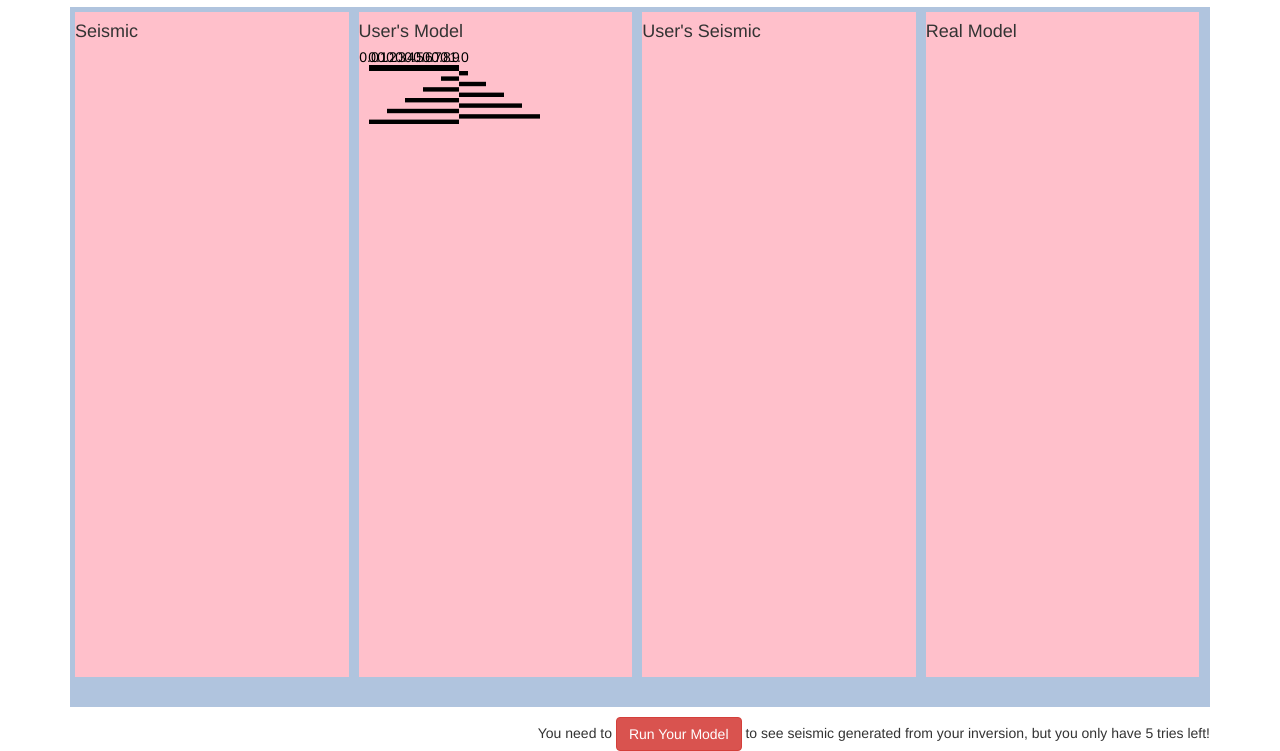
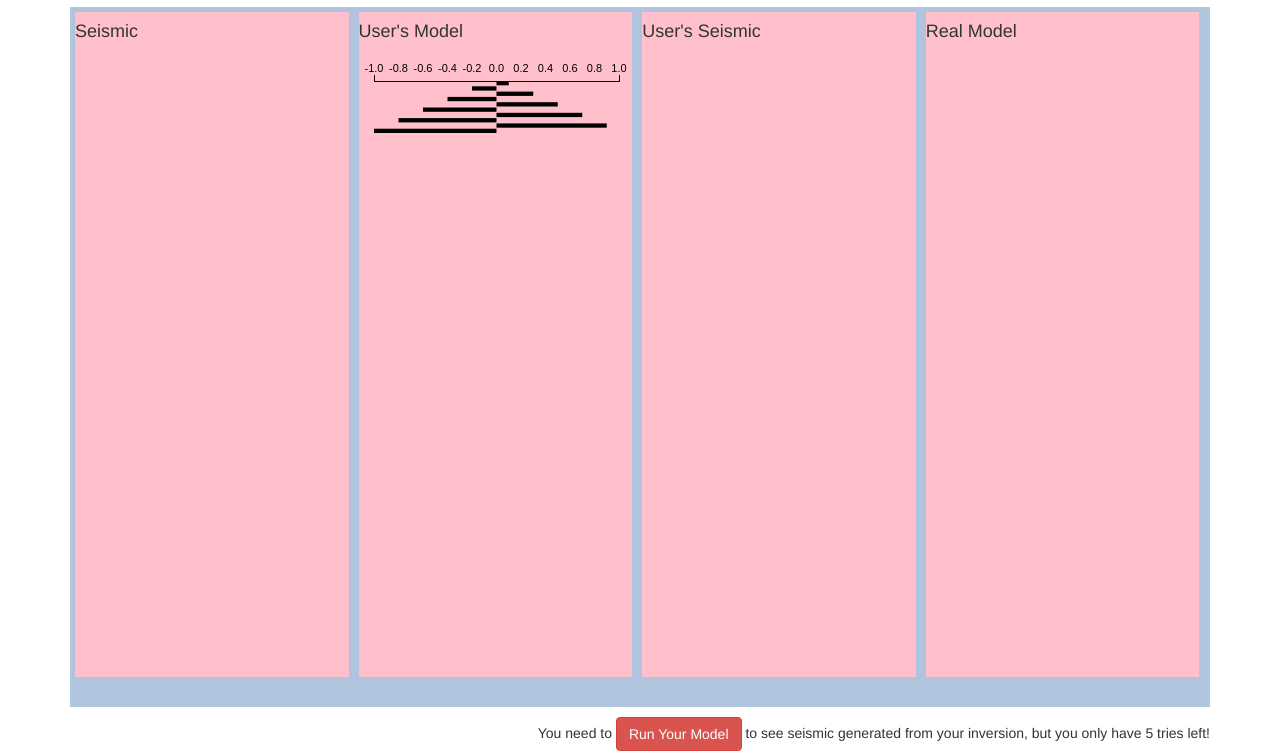
Before and after one commit to stevejpurves/humaninversion, a website: page static/index.html in a window 1280 px wide. Both pictures are taken after a click on the link "Easy Peasy". Shown: the part 63-814 px from the top of the page. Drawn offline with Linux system fonts and the light colour scheme; no server answers.

Commit message:
xaxis in

```diff
--- a/static/app.js
+++ b/static/app.js
@@ -61,8 +61,8 @@ myApp.controller('GameController',function($scope, $stateParams, $http) {
       alert(response.error)
     });
 
- var margin = {top: 20, right: 10, bottom: 20, left: 10};
-  var width = 200 - margin.left - margin.right,
+ var margin = {top: 30, right: 10, bottom: 20, left: 15};
+  var width = 270 - margin.left - margin.right,
     height = 580 - margin.top - margin.bottom;
 
   var numSamples = 100
@@ -123,10 +123,14 @@ myApp.controller('GameController',function($scope, $stateParams, $http) {
 
   })
 
-
+  var xAxisScale = d3.scale.linear()
+    .domain([-extent, extent])
+    .range([0, width])
   var xAxis = d3.svg.axis();
-  xAxis.scale(xScale).orient("top");
-  svg.append("g").call(xAxis);
+  xAxis.scale(xAxisScale).orient("top");
+  svg.append("g")
+    .attr("class", "axis")
+    .call(xAxis);
 
 
 
--- a/static/styles.css
+++ b/static/styles.css
@@ -14,3 +14,14 @@
 .controls {
 	padding-top: 10px;
 }
+
+.axis path, axis line {
+	fill: none;
+	stroke: black;
+	shape-rendering: crispEdges;
+}
+
+.axis text {
+	font-family: sans-serif;
+	font-size: 11px;
+}
```
